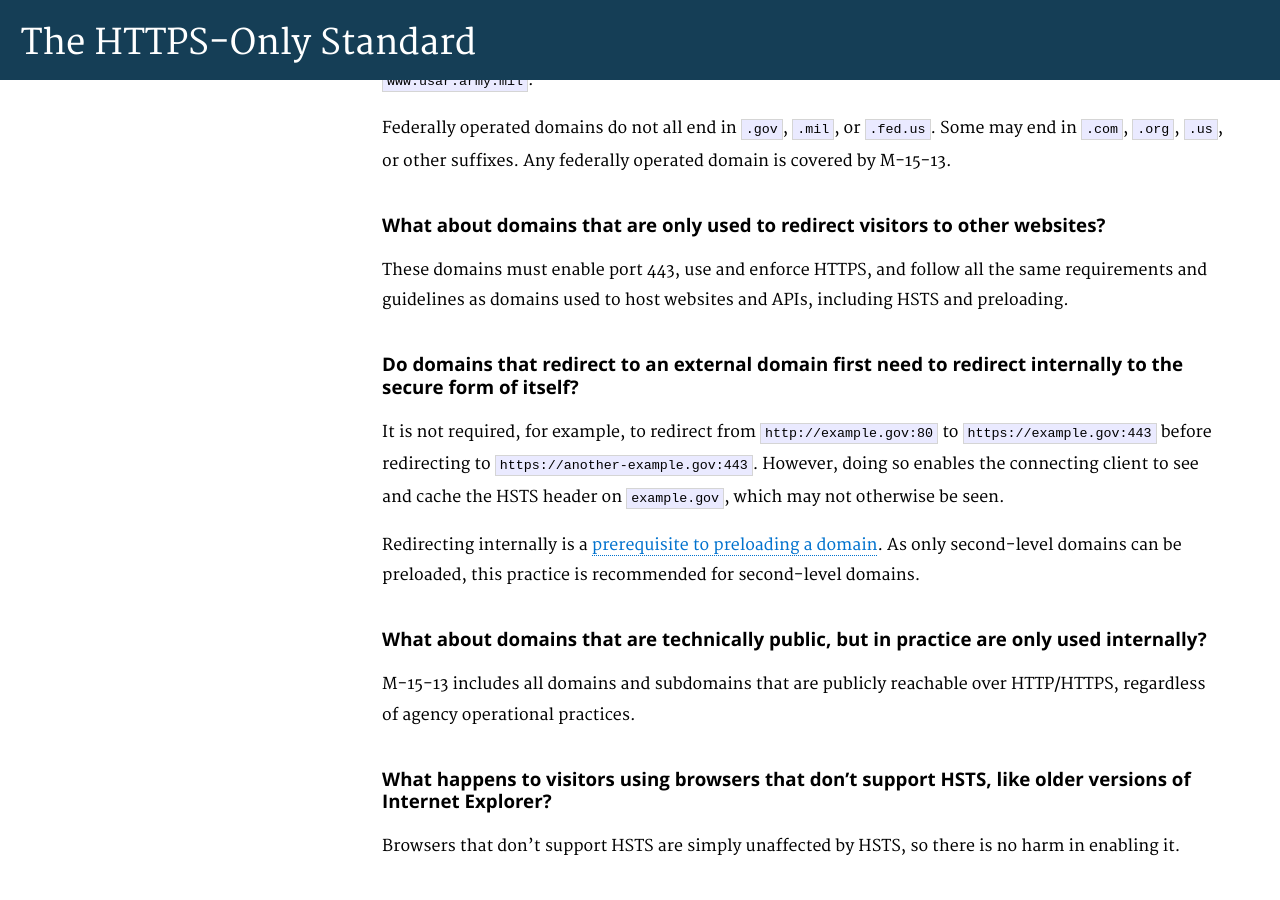
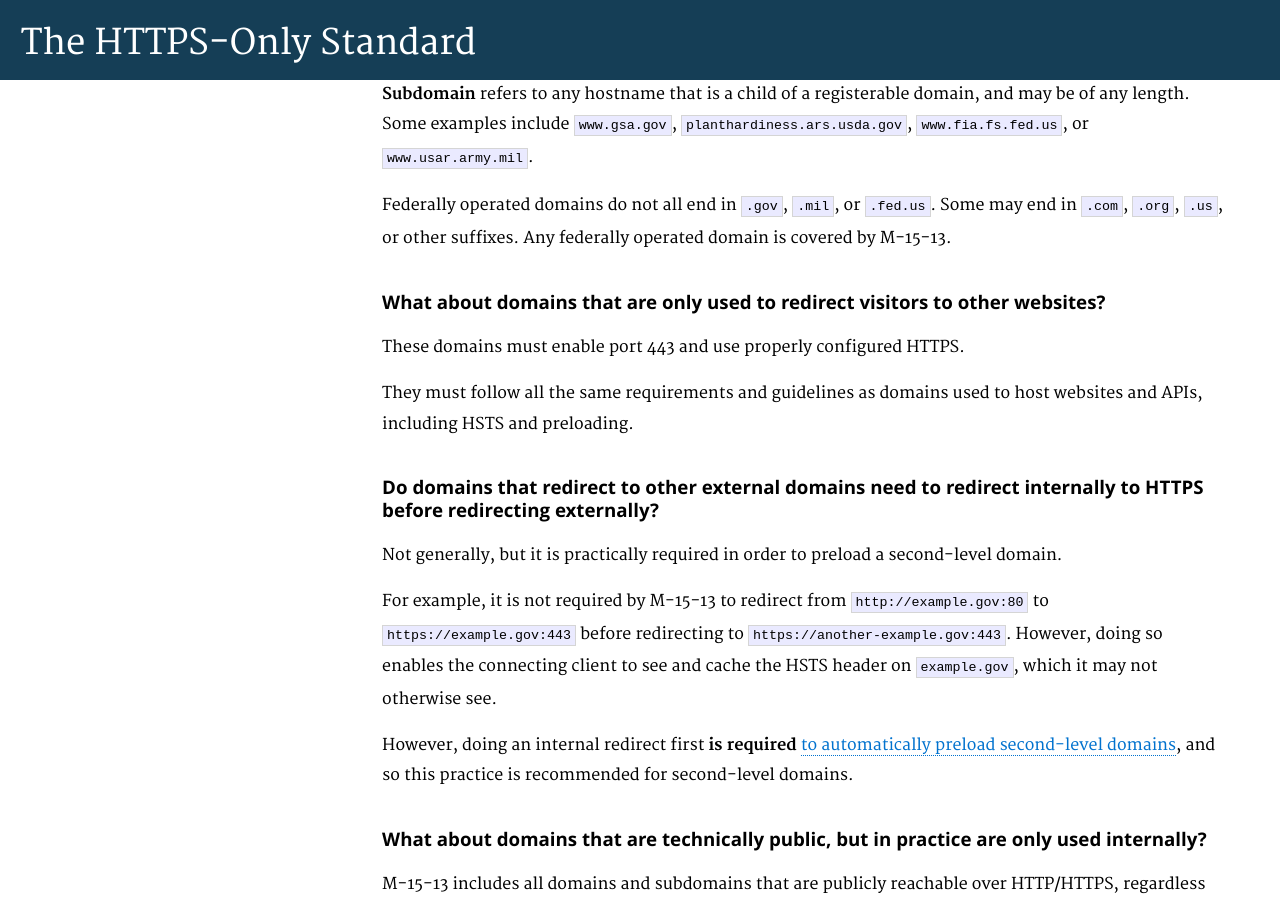
Before and after one commit to GSA/https, a Jekyll site: the page built from pages/guide.md, in a window 1280 px wide and 900 px high, scrolled down 3651 px. Built offline with Jekyll 4.4.1, drawn with Linux system fonts in a browser that asks for light colours; Markdown is read by kramdown in place of the engine named in the settings; some of the changed text lies outside the part shown.

Commit message:
some rewording, and adds ToC link

```diff
--- a/pages/guide.md
+++ b/pages/guide.md
@@ -18,6 +18,7 @@
   * [Do I need to shut off port 80?](#do-i-need-to-shut-off-port-80%3f)
   * [What does "all Federal agency domains or subdomains" include?](#what-does-"all-federal-agency-domains-or-subdomains"-include%3f)
   * [What about domains that are only used to redirect visitors to other websites?](#what-about-domains-that-are-only-used-to-redirect-visitors-to-other-websites%3f)
+  * [Do domains that redirect to other external domains need to redirect internally to HTTPS before redirecting externally?](#do-domains-that-redirect-to-other-external-domains-need-to-redirect-internally-to-https-before-redirecting-externally%3f)
   * [What about domains that are technically public, but in practice are only used internally?](#what-about-domains-that-are-technically-public,-but-in-practice-are-only-used-internally%3f)
   * [What happens to visitors using browsers that don&rsquo;t support HSTS, like older versions of Internet Explorer?](#what-happens-to-visitors-using-browsers-that-don't-support-hsts,-like-older-versions-of-internet-explorer%3f)
   * [This site redirects users to HTTPS -- why is Pulse saying it doesn't enforce HTTPS?](#this-site-redirects-users-to-https----why-is-pulse-saying-it-doesn't-enforce-https%3f)
@@ -106,13 +107,17 @@
 
 ### What about domains that are only used to redirect visitors to other websites?
 
-These domains must enable port 443, use and enforce HTTPS, and follow all the same requirements and guidelines as domains used to host websites and APIs, including HSTS and preloading.
+These domains must enable port 443 and use properly configured HTTPS.
 
-### Do domains that redirect to an external domain first need to redirect internally to the secure form of itself?
+They must follow all the same requirements and guidelines as domains used to host websites and APIs, including HSTS and preloading.
 
-It is not required, for example, to redirect from `http://example.gov:80` to `https://example.gov:443` before redirecting to `https://another-example.gov:443`. However, doing so enables the connecting client to see and cache the HSTS header on `example.gov`, which may not otherwise be seen.
+### Do domains that redirect to other external domains need to redirect internally to HTTPS before redirecting externally?
 
-Redirecting internally is a [prerequisite to preloading a domain](https://hstspreload.org/#submission-requirements). As only second-level domains can be preloaded, this practice is recommended for second-level domains.
+Not generally, but it is practically required in order to preload a second-level domain.
+
+For example, it is not required by M-15-13 to redirect from `http://example.gov:80` to `https://example.gov:443` before redirecting to `https://another-example.gov:443`. However, doing so enables the connecting client to see and cache the HSTS header on `example.gov`, which it may not otherwise see.
+
+However, doing an internal redirect first **is required** [to automatically preload second-level domains](https://hstspreload.org/#submission-requirements), and so this practice is recommended for second-level domains.
 
 ### What about domains that are technically public, but in practice are only used internally?
 
```
